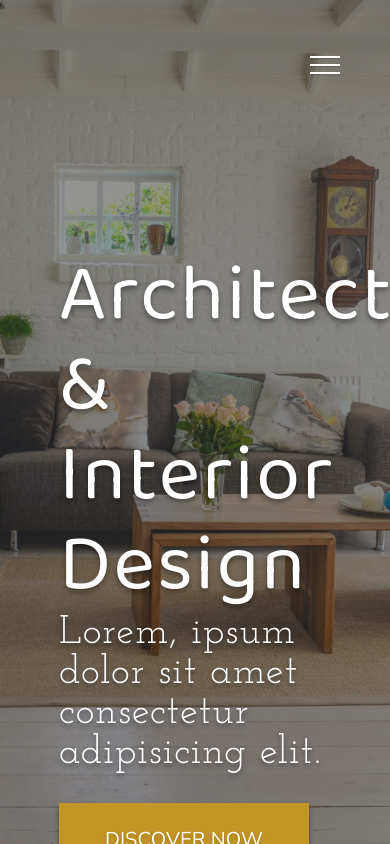
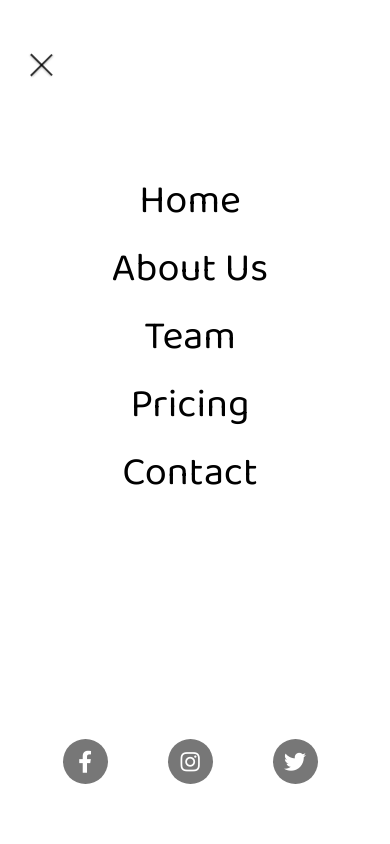
Before and after one commit to Isrealsix/architectureUI, a website: page index.html in a window 390 px wide. Both pictures are taken after a click on the element 325 px from the left and 65 px from the top of the page. Drawn offline with Linux system fonts and the light colour scheme.

Commit message:
completed the hamburger menu, social-media and sidebar

```diff
--- a/index.html
+++ b/index.html
@@ -20,6 +20,7 @@
             <div class="hamburger__line hamburger__line--1"></div>
             <div class="hamburger__line hamburger__line--2"></div>
             <div class="hamburger__line hamburger__line--3"></div>
+            <span>close</span>
         </div>
         <header class="header">
             <div class="header__image-box">
@@ -31,6 +32,21 @@
                 <button class="banner__button">Discover Now</button>
             </div>
         </header>
+
+        <section class="sidebar">
+            <ul class="menu">
+                <li class="menu__item"><a href="#" class="menu__link" data-content="Home">Home</a></li>
+                <li class="menu__item"><a href="#" class="menu__link" data-content="About Us">About Us</a></li>
+                <li class="menu__item"><a href="#" class="menu__link" data-content="Team">Team</a></li>
+                <li class="menu__item"><a href="#" class="menu__link" data-content="Pricing">Pricing</a></li>
+                <li class="menu__item"><a href="#" class="menu__link" data-content="Contact">Contact</a></li>
+            </ul>
+            <div class="social-media">
+                <a href="#"><i class="fab fa-facebook-f"></i></a>
+                <a href="#"><i class="fab fa-instagram"></i></a>
+                <a href="#"><i class="fab fa-twitter"></i></a>
+            </div>
+        </section>
     </div>
 </body>
 
--- a/index.js
+++ b/index.js
@@ -0,0 +1,6 @@
+const hamburger = document.querySelector('.hamburger');
+const container = document.querySelector('.container');
+
+hamburger.addEventListener('click', () => {
+    container.classList.toggle('change');
+})
--- a/sass/abstracts/_variables.scss
+++ b/sass/abstracts/_variables.scss
@@ -1,6 +1,9 @@
 :root {
     --color-white: #fff;
-    --color-button: #c29525;
+    --color-primary: #c29525;
+    --color-grey-5: #555;
+    --color-grey-7: #777;
+
     --font-balooDa2: 'Baloo Da 2', serif;
     --font-josefinSlab: 'Josefin Slab', serif;
     --font-mulish: 'Mulish', sans-serif;
--- a/sass/components/_hamburger.scss
+++ b/sass/components/_hamburger.scss
@@ -9,11 +9,72 @@
     flex-direction: column;
     justify-content: space-evenly;
     cursor: pointer;
+    transition: all .7s;
 
     &__line {
         width: 100%;
         height: .2rem;
         background-color: var(--color-white);
         box-shadow: var(--menu-shadow);
+        transition: background-color .3s ease-in-out;
+    }
+
+    & span {
+        position: absolute;
+        left: 5rem;
+        width: 10rem;
+        height: 4rem;
+        background-color: var(--color-primary);
+        display: flex;
+        justify-content: center;
+        align-items: center;
+        color: var(--color-white);
+        font-family: var(--font-balooDa2);
+        font-size: 1.6rem;
+        letter-spacing: .1rem;
+        opacity: 0;
+        visibility: hidden;
+        transition: all .4s;
+
+        &::before {
+            content: '';
+            position: absolute;
+            border-right: 1rem solid var(--color-primary);
+            border-left: 1rem solid transparent;
+            border-top: 1rem solid transparent;
+            border-bottom: 1rem solid transparent;
+            left: -2rem;
+            top: 50%;
+            transform: translateY(-50%);
+
+        }
     }
 }
+
+.change {
+    & .hamburger {
+        right: 33rem;
+    }
+
+    & .hamburger__line {
+        background-color: rgba(0,0,0, 0.8);
+
+        &--1 {
+            transform: rotate(45deg) translate(.3rem, .8rem);
+        }
+
+        &--2 {
+            opacity: 0;
+            visibility: hidden;
+        }
+
+        &--3 {
+            transform: rotate(-45deg) translate(.3rem, -.8rem);
+        }
+    }
+
+    & .hamburger:hover span {
+        opacity: 1;
+        visibility: visible;
+    }
+}
--- /dev/null
+++ b/sass/components/_menu.scss
@@ -0,0 +1,34 @@
+.menu {
+    position: absolute;
+    top: 40%;
+    left: 50%;
+    transform: translate(-50%, -50%);
+
+    &__item {
+        text-align: center;
+    }
+
+    &__link {
+        font-family: var(--font-balooDa2);
+        font-size: 4rem;
+        color: var(--color-dark-5);
+        position: relative;
+
+        &::before {
+            content: attr(data-content);
+            position: absolute;
+            top: 0;
+            left: 0;
+            color: var(--color-primary);
+            width: 0;
+            overflow: hidden;
+            white-space: nowrap;
+            transition: width .3s ease-in-out;
+
+        }
+
+        &:hover::before {
+            width: 100%;
+        }
+    }
+}
--- /dev/null
+++ b/sass/components/_social-media.scss
@@ -0,0 +1,25 @@
+.social-media {
+    position: absolute;
+    bottom: 3rem;
+    width: 100%;
+    display: flex;
+    justify-content: center;
+
+    & i {
+        font-size: 2.2rem;
+        margin: 3rem;
+        width: 4.5rem;
+        height: 4.5rem;
+        background-color: var(--color-grey-7);
+        color: var(--color-white);
+        display: flex;
+        justify-content: center;
+        align-items: center;
+        border-radius: 50%;
+        transition: background-color .3s;
+
+        &:hover {
+            background-color: var(--color-primary);
+        }
+    }
+}
--- a/sass/layouts/_header.scss
+++ b/sass/layouts/_header.scss
@@ -54,7 +54,7 @@
         &__button {
             width: 25rem;
             height: 7rem;
-            background-color: var(--color-button);
+            background-color: var(--color-primary);
             border: none;
             font-family: var(--font-mulish);
             font-size: 2rem;
--- /dev/null
+++ b/sass/layouts/_sidebar.scss
@@ -0,0 +1,13 @@
+.sidebar {
+    width: 40rem;
+    height: 100vh;
+    background-color: var(--color-white);
+    position: fixed;
+    top: 0;
+    right: -40rem;
+    transition: right .5s;
+}
+
+.change .sidebar {
+    right: 0;
+}
--- a/sass/main.scss
+++ b/sass/main.scss
@@ -9,7 +9,10 @@
 @import 'base/utilities';
 
 @import 'layouts/header';
+@import 'layouts/sidebar';
 
 @import 'components/hamburger';
+@import 'components/menu';
+@import 'components/social-media';
 
 @import 'pages/home';
```
Also changed, not shown: css/style.css.
